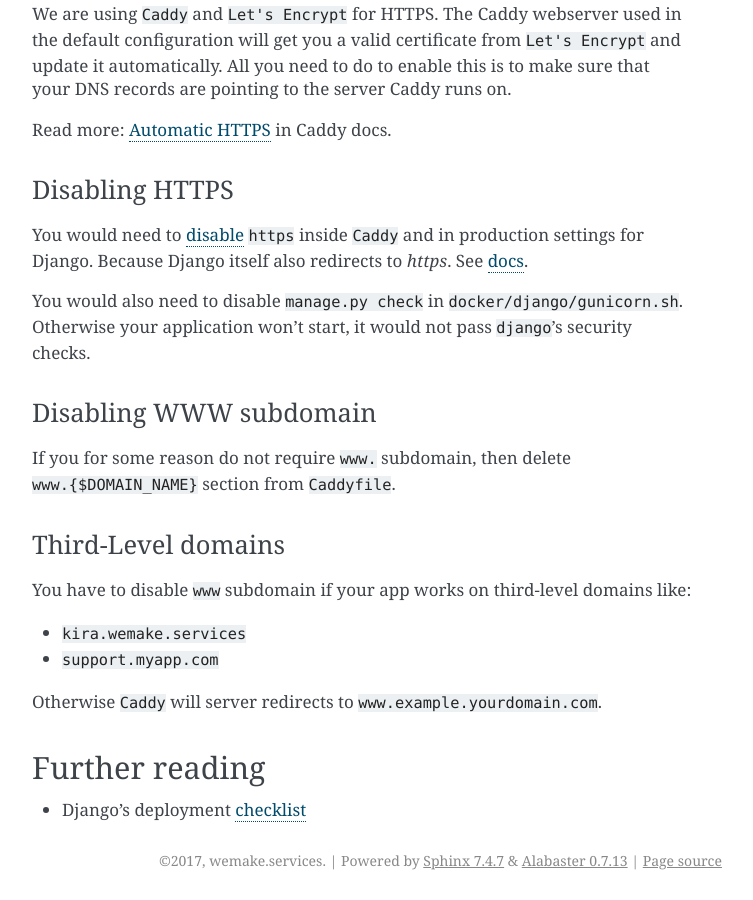
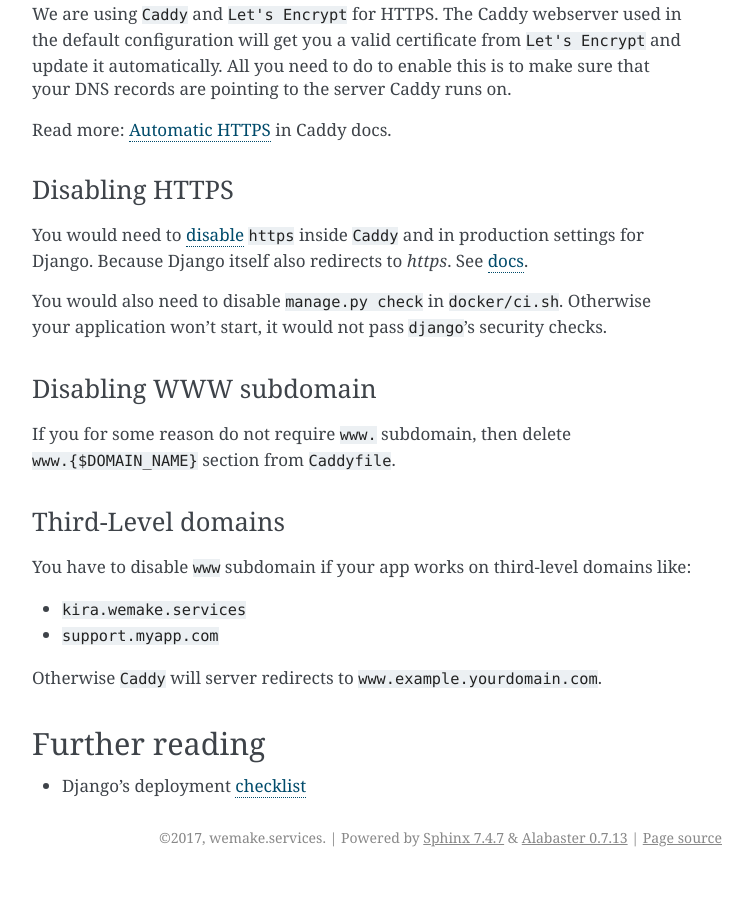
Before and after one commit to wemake-services/wemake-django-template, a Sphinx documentation site: the page built from {{cookiecutter.project_name}}/docs/_pages/template/going-to-production.rst, in a window 1280 px wide and 900 px high, scrolled down 2310 px. Shown: the whole window, without its empty margins (388-1141 px from the left). Built offline with Sphinx 7.4.7, drawn with Linux system fonts in a browser that asks for light colours; the version number could not be read and is left out; after the commit the page ends 3187 px from its top, so only the background shows below that.

Commit message:
fix script path and name in docs (#453)

```diff
--- a/{{cookiecutter.project_name}}/docs/_pages/template/going-to-production.rst
+++ b/{{cookiecutter.project_name}}/docs/_pages/template/going-to-production.rst
@@ -142,7 +142,7 @@
 See `docs <https://docs.djangoproject.com/en/1.11/ref/settings/#secure-ssl-redirect>`_.
 
 You would also need to disable ``manage.py check``
-in ``docker/django/gunicorn.sh``.
+in ``docker/ci.sh``.
 Otherwise your application won't start,
 it would not pass ``django``'s security checks.
 
```
